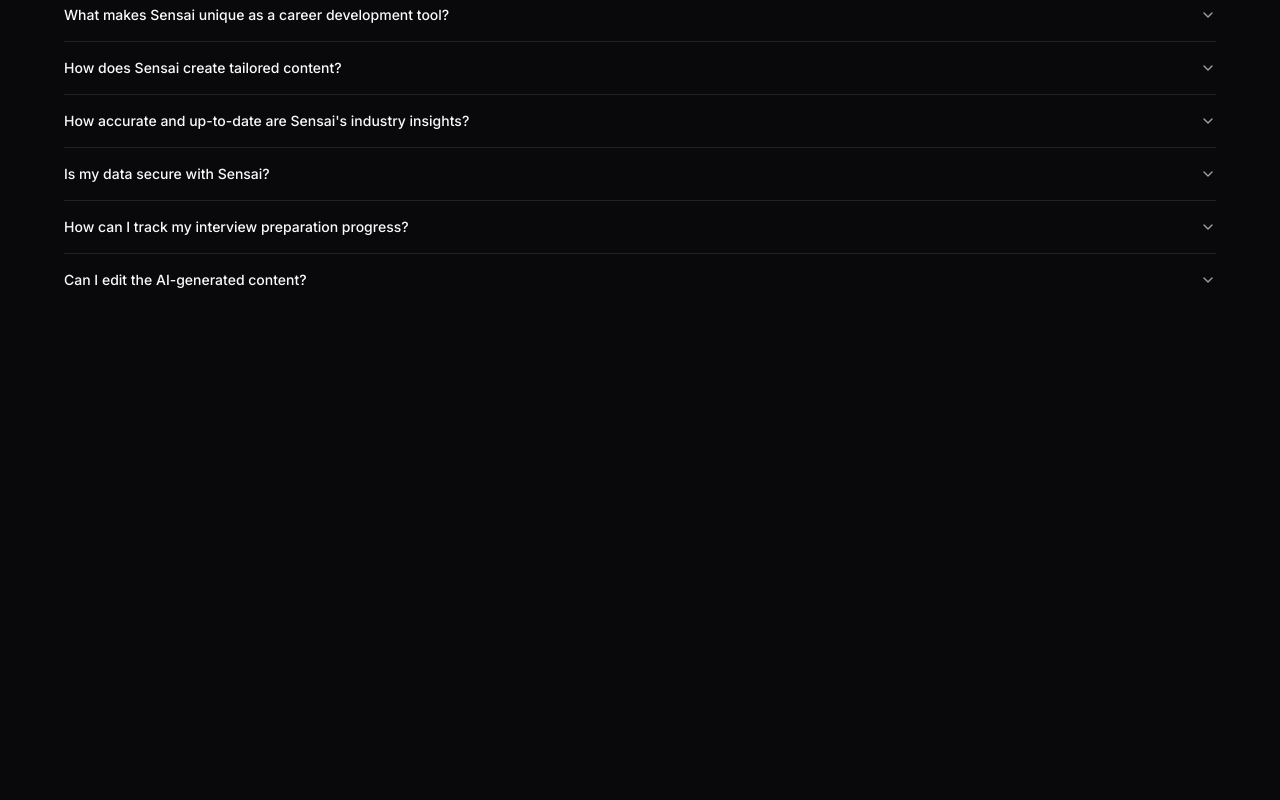
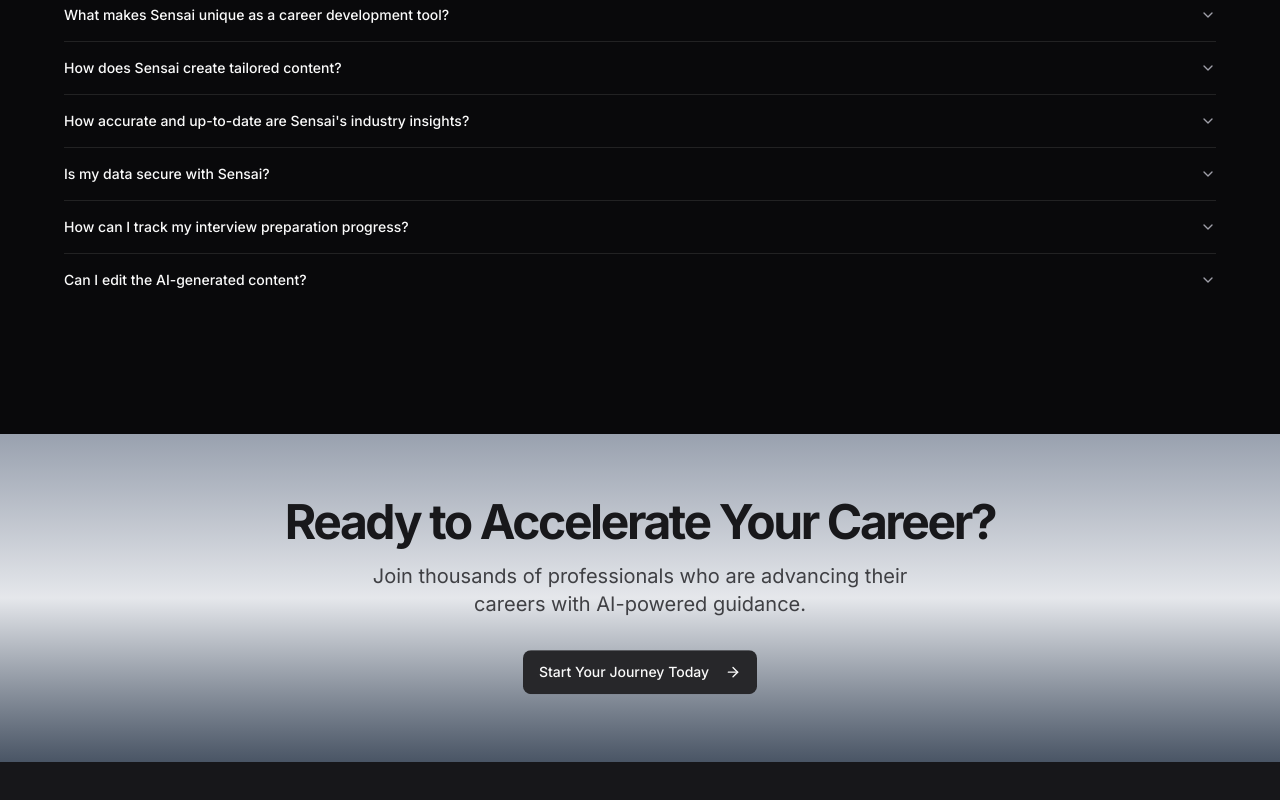
Before and after one commit to shrish98/prepwise, a Next.js app: page / in a window 1280 px wide. Shown: the part 3540-4340 px from the top of the page. Before the commit the page ends 3974 px from the top, so only its background shows below. Built offline with nearby package versions, Linux system fonts and the light colour scheme; no server answers.

Commit message:
add call to action section to homepage

```diff
--- a/app/globals.css
+++ b/app/globals.css
@@ -147,11 +147,11 @@
 }
 
 @utility gradient {
-  @apply bg-gradient-to-b from-gray-400 via-gray-200 to-gray-600 bg-clip-text text-transparent;
+  @apply bg-gradient-to-b from-gray-400 via-gray-200 to-gray-600;
 }
 
 @utility gradient-title {
-  @apply gradient font-extrabold tracking-tighter pb-2 pr-2;
+  @apply gradient bg-clip-text text-transparent font-extrabold tracking-tighter pb-2 pr-2;
 }
 
 .hero-image-wrapper {
--- a/app/layout.js
+++ b/app/layout.js
@@ -27,7 +27,11 @@ export default function RootLayout({ children }) {
             <Header />
             <main className="min-h-screen">{children}</main>
             {/*footer*/}
-            <footer></footer>
+            <footer className="bg-muted/50 py-12">
+              <div className="container mx-auto px-4 text-center text-gray-200">
+                <p></p>
+              </div>
+            </footer>
           </ThemeProvider>
         </body>
       </html>
--- a/app/page.jsx
+++ b/app/page.jsx
@@ -3,10 +3,11 @@ import HeroSection from "@/components/ui/hero";
 import { features } from "./data/features";
 import { Card, CardContent, CardFooter, CardHeader, CardTitle } from "@/components/ui/card";
 import { Badge } from "@/components/ui/badge";
-import { BrainCircuit, Briefcase, LineChart, ScrollText } from "lucide-react";
+import { BrainCircuit, Briefcase, LineChart, ScrollText, ArrowRight } from "lucide-react";
 import { howItWorks } from "./data/howItWorks";
 import { testimonial } from "./data/testimonial";
 import Image from "next/image";
+import Link from "next/link";
 import { Accordion, AccordionContent, AccordionItem, AccordionTrigger } from "@/components/ui/accordion";
 import { faqs } from "./data/faqs";
 
@@ -164,6 +165,28 @@ export default function Home() {
                     </div>
 
                 </section>
+
+                <section className="w-full">
+                    <div className="mx-auto py-16 gradient">
+                        <div className="flex flex-col items-center justify-center space-y-4 text-center max-w-3xl mx-auto">
+                            <h2 className="text-3xl font-bold tracking-tighter text-primary-foreground sm:text-4xl md:text-5xl">
+                                Ready to Accelerate Your Career?
+                            </h2>
+                            <p className="mx-auto max-w-[600px] text-primary-foreground/80 md:text-xl">
+                                Join thousands of professionals who are advancing their careers with AI-powered guidance.
+                            </p>
+                            <Link href="/dashboard" passHref>
+                                <Button
+                                    size="lg"
+                                    variant="secondary"
+                                    className="h-11 mt-5 animate-bounce"
+                                >
+                                    Start Your Journey Today <ArrowRight className="ml-2 h-4 w-4" />
+                                </Button>
+                            </Link>
+                        </div>
+                    </div>
+                </section>
             </div >
         </div >
     );
```
